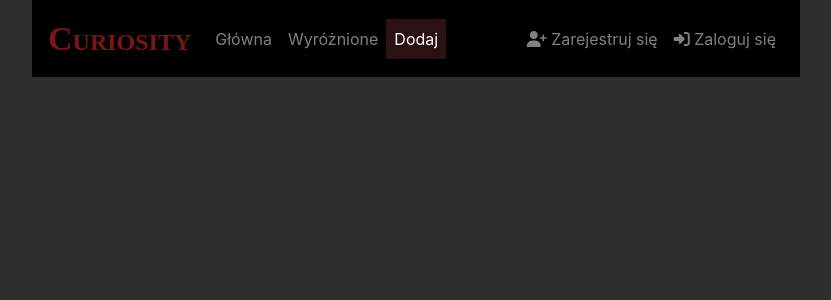
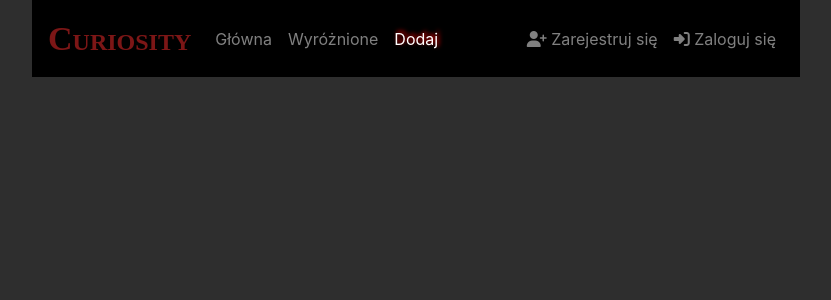
Before and after one commit to kambar98/curiosity-website-app, an Angular app: page /Dodaj in a window 1280 px wide. Shown: the top 300 px of the page, without its empty margins (224-1055 px from the left). Built offline with nearby package versions, Linux system fonts and the light colour scheme.

Commit message:
Added active font style for nav

```diff
--- a/angular.json
+++ b/angular.json
@@ -28,9 +28,9 @@
               "src/styles.css"
             ],
             "scripts": [
-              "../node_modules/jquery/dist/jquery.slim.js",
-              "../node_modules/popper.js/dist/umd/popper.js",
-              "../node_modules/bootstrap/dist/js/bootstrap.min.js"
+
+
+              "node_modules/bootstrap/dist/js/bootstrap.min.js"
             ]
           },
           "configurations": {
--- a/src/app/header/header.component.css
+++ b/src/app/header/header.component.css
@@ -2,5 +2,6 @@
   background-color: #000;
 }
 .nav-item.active {
-  background-color: #2a1212;
+  text-shadow: 2px -2px 4px rgba(255, 0, 0, 1);
+
 }
```
